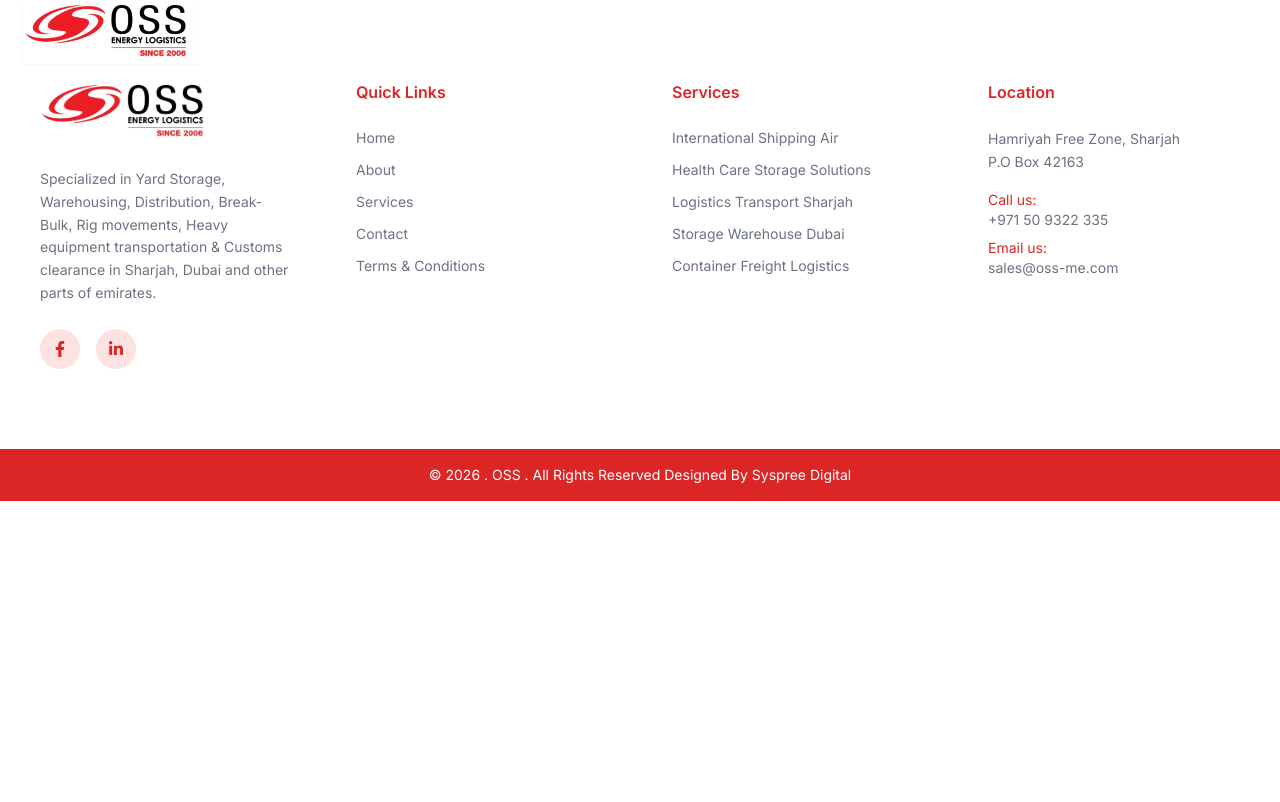
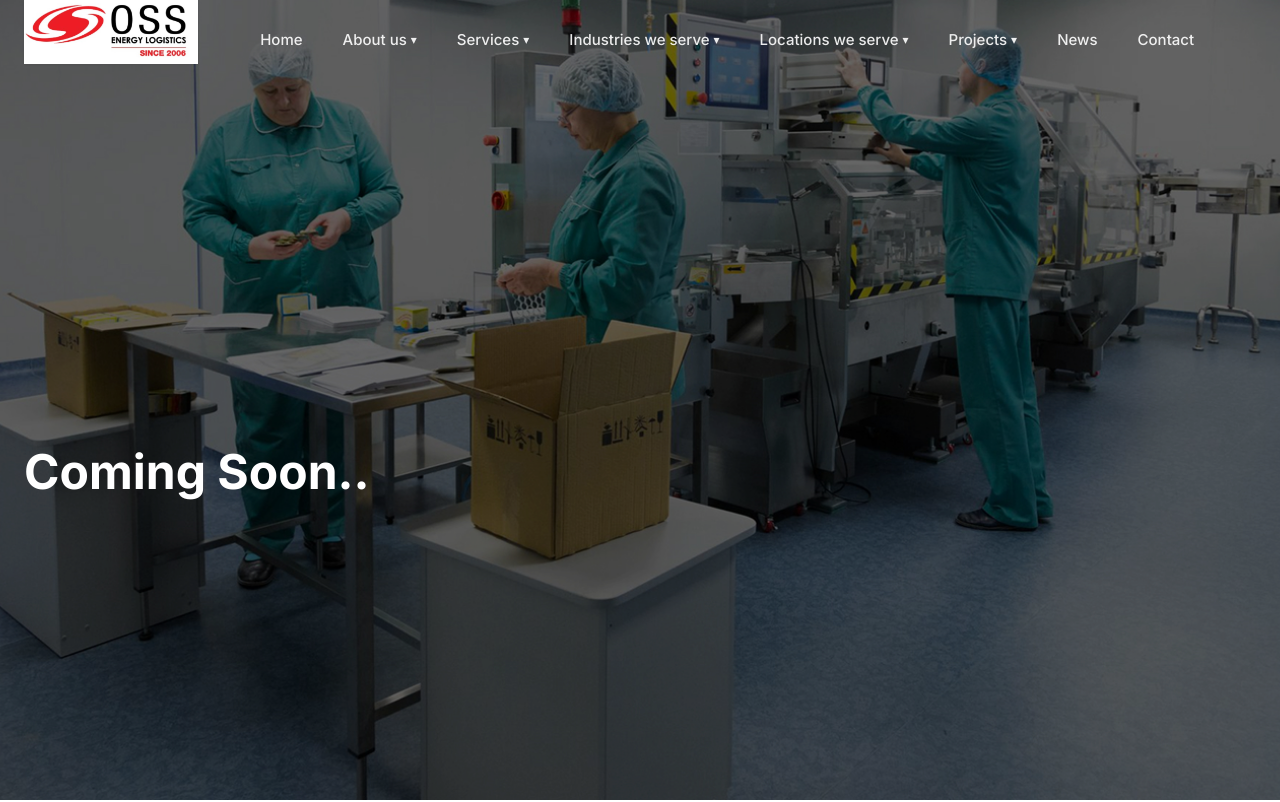
Before and after one commit to SyspreeDev/openyardstorage, a React (Vite) app: page /projects/apache in a window 1280 px wide. Shown: the top 802 px of the page. Built offline with nearby package versions, Linux system fonts and the light colour scheme.

Commit message:
final cta

```diff
--- a/api/send.js
+++ b/api/send.js
@@ -5,12 +5,15 @@ export async function POST(req) {
   const { name, email, phone, company, message } = await req.json();
 
   const transporter = nodemailer.createTransport({
+    host: "mx.easymail.ca",
+    port: 587,
+    secure: false,
     host: "mail.easymail.ca",
     port: 587,
     secure: false,
     auth: {
       user: process.env.EMAIL_USER,
-      pass: process.env.EMAIL_PASS
+      pass: process.env.EMAIL_PASSWORD,
     }
   });
 
--- a/src/App.jsx
+++ b/src/App.jsx
@@ -12,6 +12,9 @@ import YardForRentInSharjah from "./pages/services/yard-for-rent-sharjah";
 import ContactUs from "./pages/contact-us/Contact-us";
 
 import WeatherfordDrillingInternational from "./pages/projects/weatherford-drilling-International";
+import Apache from "./pages/projects/apache";
+import TrinidadDrilling from "./pages/projects/trinidad-drilling";
+
 import WoodenCrating from "./pages/services/wooden-crating";
 import TemperatureControlledWarehouse from "./pages/services/temperature-controlled-warehouse";
 import StorageWarehouseForRent from "./pages/services/storage-warehouse-for-rent";
@@ -73,6 +76,8 @@ export default function App() {
 
         <Route path="/contact-us" element={<ContactUs />} />
         <Route path="/projects/weatherford-drilling-international" element={<WeatherfordDrillingInternational />}/>
+        <Route path="/projects/apache" element={<Apache />}/>
+         <Route path="/projects/trinidad-drilling" element={<TrinidadDrilling />}/>
         <Route path="/services/wooden-crating" element={<WoodenCrating />} />
         <Route path="/services/temperature-controlled-warehouse" element={<TemperatureControlledWarehouse />} />
         <Route path="/services/storage-warehouse-for-rent" element={<StorageWarehouseForRent />} />
--- a/src/components/Hero.jsx
+++ b/src/components/Hero.jsx
@@ -50,7 +50,7 @@ export default function Hero() {
       </video>
 
       {/* Overlay */}
-      <div className="absolute inset-0 bg-black/60"></div>
+      <div className="absolute inset-0 bg-black/50"></div>
 
       {/* Content */}
       <div className="relative z-10 mx-auto flex h-full max-w-7xl items-center px-6 m-16">
--- /dev/null
+++ b/src/pages/projects/apache.jsx
@@ -0,0 +1,20 @@
+import InnerHero from "../../components/InnerHero";
+import useMeta from "../../hooks/useMeta";
+
+export default function apache() {
+   useMeta(
+        "Weatherford Rig Logistics Project Handling UAE | OSS",
+        "Explore OSS handling of Weatherford rig project with crane operations, storage, inventory management, and customs clearance across UAE logistics."
+      );
+  return (
+<>
+    <InnerHero
+
+            backgroundImage="/images/industries/medical-bg.jpg"
+          title="Coming Soon.. " />
+
+
+
+    </>
+  );
+}
--- /dev/null
+++ b/src/pages/projects/trinidad-drilling.jsx
@@ -0,0 +1,20 @@
+import InnerHero from "../../components/InnerHero";
+import useMeta from "../../hooks/useMeta";
+
+export default function TrinidadDrilling() {
+   useMeta(
+        "Weatherford Rig Logistics Project Handling UAE | OSS",
+        "Explore OSS handling of Weatherford rig project with crane operations, storage, inventory management, and customs clearance across UAE logistics."
+      );
+  return (
+<>
+    <InnerHero
+
+            backgroundImage="/images/industries/medical-bg.jpg"
+          title="Coming Soon.. " />
+
+
+
+    </>
+  );
+}
```
Also changed, not shown: 1 other file (tests, documents, lock files or other folders).
